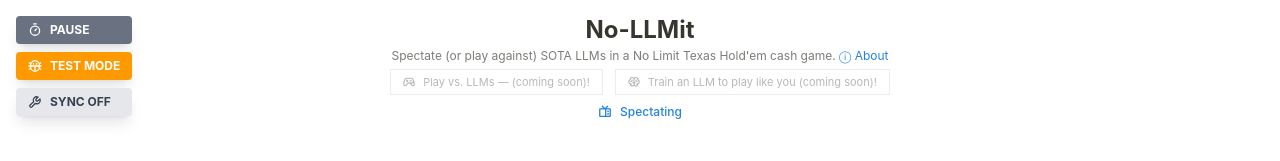
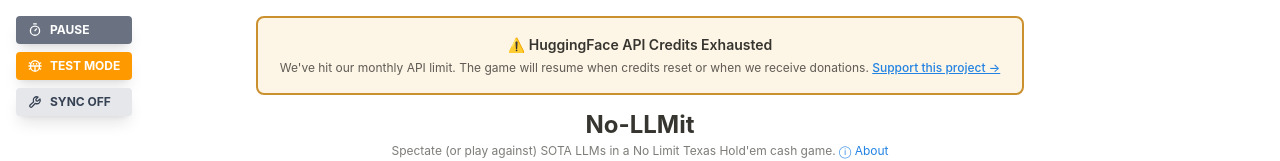
Before and after one commit to RizzwareEngineer/No-LLMit, a Next.js app in the folder web/: page / in a window 1280 px wide. Shown: the top 161 px of the page. Built offline with nearby package versions, Linux system fonts and the light colour scheme; no server answers.

Commit message:
Add API Credits Exhausted Banner to notify users of monthly limit

```diff
--- a/web/src/app/page.tsx
+++ b/web/src/app/page.tsx
@@ -237,6 +237,30 @@
   return (
     <div className="flex flex-col min-h-screen p-3 lg:p-4 overflow-auto" style={{ background: '#FFFFFF' }}>
       <div className="flex-1 flex flex-col items-center">
+
+      {/* API Credits Exhausted Banner */}
+        <div
+          className="w-full max-w-3xl mb-4 p-4 rounded-lg border-2 text-center"
+          style={{
+            background: 'rgb(253, 245, 230)',
+            borderColor: 'rgb(203, 145, 47)',
+            color: 'rgb(55, 53, 47)'
+          }}
+        >
+          <p className="text-[14px] font-semibold mb-1">⚠️ HuggingFace API Credits Exhausted</p>
+          <p className="text-[12px]" style={{ color: 'rgba(55, 53, 47, 0.8)' }}>
+            We&apos;ve hit our monthly API limit. The game will resume when credits reset or when we receive donations.{' '}
+            <a
+              href="https://github.com/sponsors/RizzwareEngineer"
+              target="_blank"
+              rel="noopener noreferrer"
+              className="underline font-medium"
+              style={{ color: 'rgb(35, 131, 226)' }}
+            >
+              Support this project →
+            </a>
+          </p>
+        </div>
 
       {/* Header - Title centered */}
         <div className="mb-1 text-center">
```
